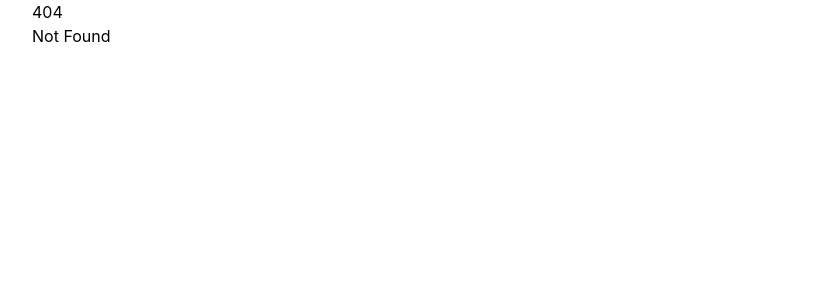
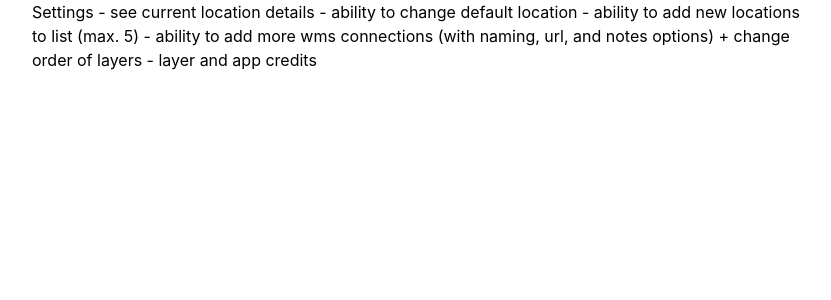
Before and after one commit to jacob-geo/weather-map-app, a SvelteKit app: page /settings in a window 1280 px wide. Before the commit this address had no page. Shown: the top 300 px of the page, without its empty margins (224-1055 px from the left). Built offline with nearby package versions, Linux system fonts and the light colour scheme.

Commit message:
change /info to /settings + notes

```diff
--- a/src/routes/info/+page.svelte
+++ /dev/null
@@ -1,4 +0,0 @@
-<script lang="ts">
-</script>
-
-Info Page Data Credits
--- /dev/null
+++ b/src/routes/settings/+page.svelte
@@ -0,0 +1,7 @@
+<script lang="ts">
+</script>
+
+Settings - see current location details - ability to change default location -
+ability to add new locations to list (max. 5) - ability to add more wms
+connections (with naming, url, and notes options) + change order of layers -
+layer and app credits
```
